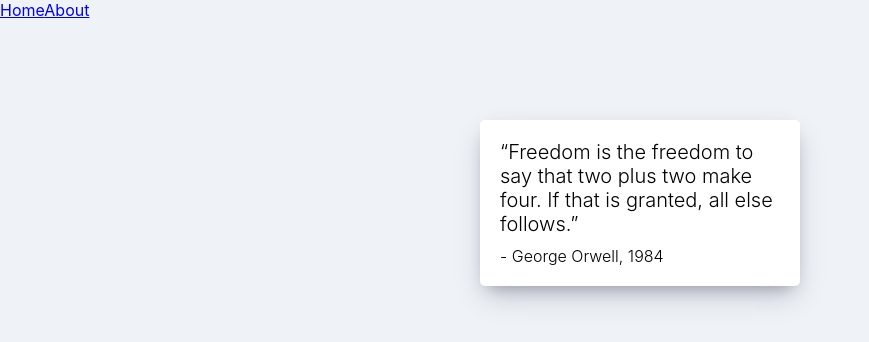
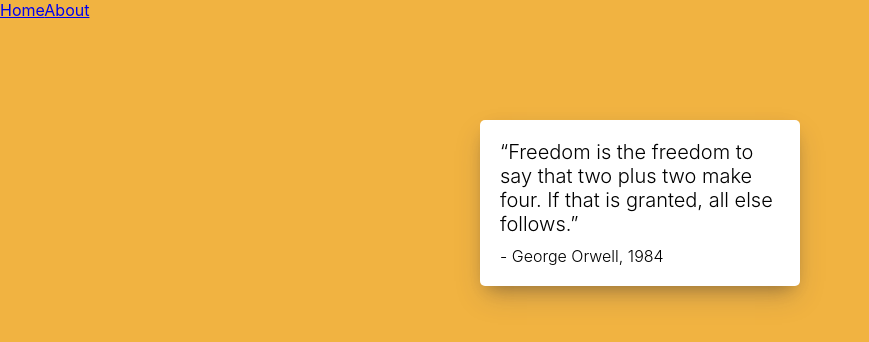
Before and after one commit to mireu-san/movie-app, a React (Create React App) app: page /#/about in a window 1280 px wide. Shown: the top 342 px of the page, without its empty margins (0-869 px from the left). Built offline with nearby package versions, Linux system fonts and the light colour scheme.

Commit message:
#0320 checkpoint - problem solved/ cause: browser cache(possible)

```diff
--- a/src/App.css
+++ b/src/App.css
@@ -6,6 +6,6 @@ body {
   margin: 0;
   padding: 0;
   font-family: -apple-system, BlinkMacSystemFont, 'Segoe UI', Roboto, Oxygen, Ubuntu, Cantarell, 'Open Sans', 'Helvetica Neue', sans-serif;
-  background-color: #eff3f7;
+  background-color: hsl(39, 86%, 60%);
   height: 100%;
 }
```
